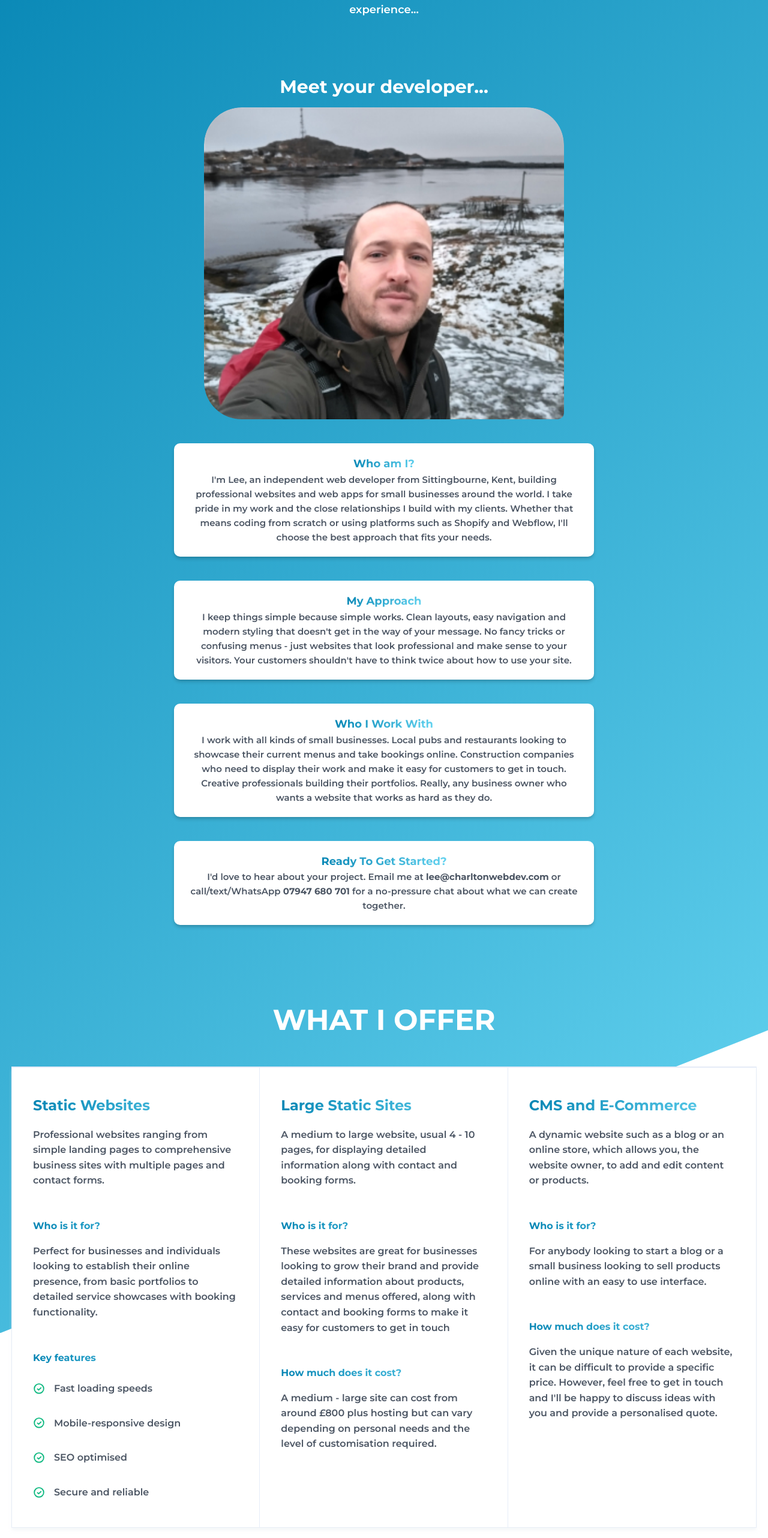
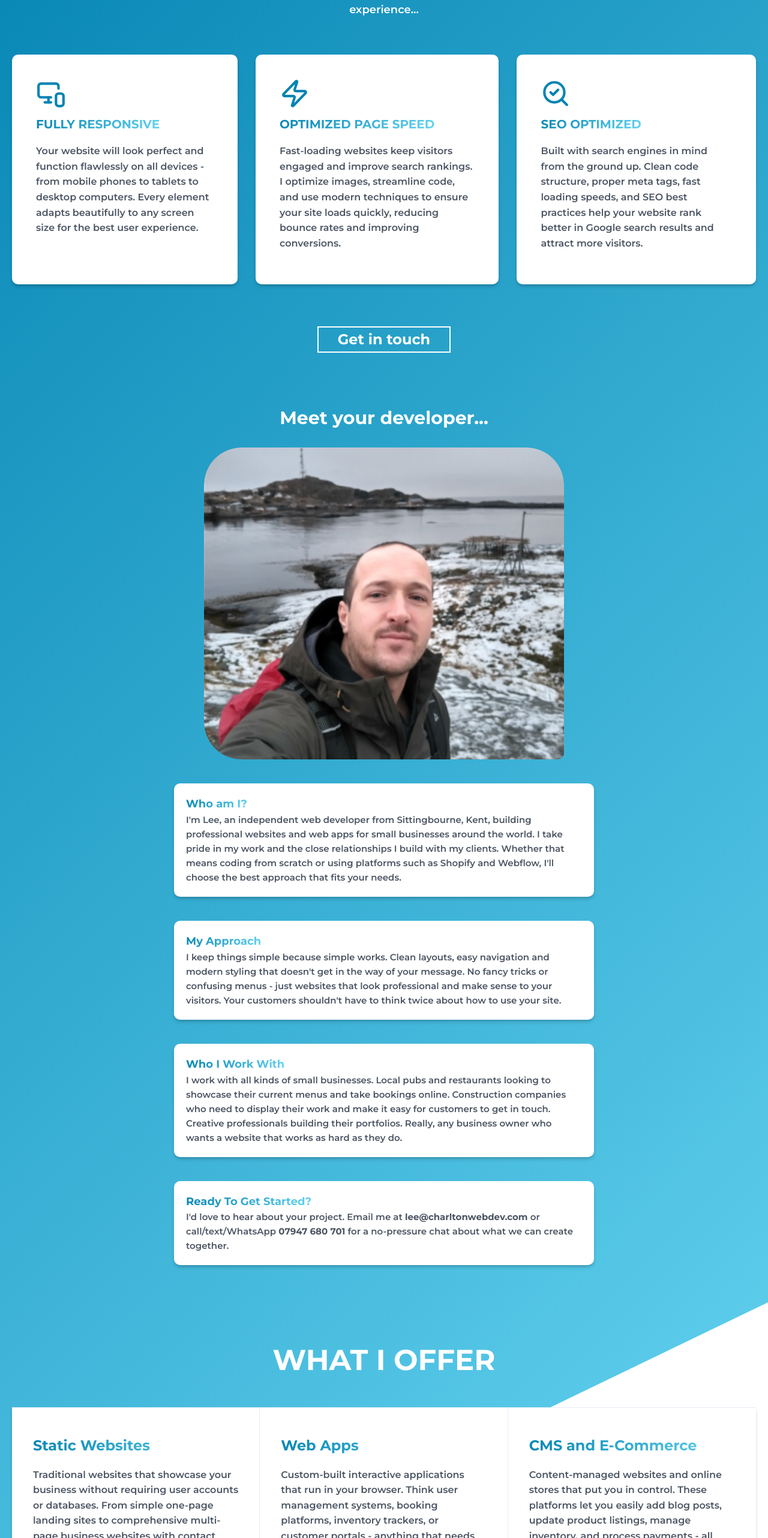
Before and after one commit to Charlton305/portfolio, a React (Vite) app: page / in a window 1280 px wide. Shown: the part 1102-3666 px from the top of the page at 60% size. Built offline with nearby package versions, Linux system fonts and the light colour scheme.

Commit message:
Added extra cards after subheading in about me. Lots of tweaks.

```diff
--- a/package.json
+++ b/package.json
@@ -12,6 +12,7 @@
   },
   "dependencies": {
     "@reduxjs/toolkit": "^1.9.7",
+    "lucide-react": "^0.525.0",
     "normalize.css": "^8.0.1",
     "react": "18.2.0",
     "react-dom": "^18.2.0",
--- a/src/assets/styles/components/_about-me.scss
+++ b/src/assets/styles/components/_about-me.scss
@@ -36,6 +36,79 @@
   max-width: 80rem;
   margin: auto;
   text-align: center;
+}
+
+.about-me__info-container {
+  display: flex;
+  justify-content: space-between;
+  width: 100%;
+  max-width: 1320px;
+  margin: 6rem auto 0;
+  gap: 3rem;
+}
+
+.about-me__info-box {
+  // border-top: .8rem solid $primary-color;
+  box-shadow: 0 4px 6px -1px rgba(0, 0, 0, 0.2),
+    0 2px 4px -1px rgba(0, 0, 0, 0.06);
+  border-radius: 1rem;
+  padding: 4rem;
+  background: white;
+  color: black;
+  transition: all 0.3s ease; // Smooth transition
+
+  // Hover effect - invert colors
+  &:hover {
+    background: linear-gradient(135deg, $primary-color 0%, $secondary-color 100%);
+    color: white;
+    box-shadow: 0 10px 25px rgba(0, 0, 0, 0.3);
+    transform:translateY(-5px);
+
+    h4 {
+      // color: white;
+      // Override the gradient text effect
+      background: white;
+      -webkit-text-fill-color: transparent;
+      -webkit-background-clip: text;
+      background-clip: text;
+    }
+
+    p {
+      color: white;
+    }
+
+    .about-me__icon {
+      color: white;
+    }
+  }
+
+  h4 {
+    margin: 0;
+    font-size: 2rem;
+    display: inline-block;
+
+    transition: all 0.3s ease; // Smooth transition
+    background: linear-gradient(
+      135deg,
+      $primary-color 0%,
+      $secondary-color 100%
+    );
+    -webkit-text-fill-color: transparent;
+    -webkit-background-clip: text;
+    background-clip: text;
+  }
+
+  p {
+    color: $secondary-text-color;
+    transition: all 0.3s ease; // Smooth color transition
+  }
+}
+
+.about-me__icon {
+  display: block;
+  color: $primary-color;
+  margin-bottom: 1rem;
+  transition: color 0.3s ease; // Smooth color transition
 }
 
 .about-me__content-container {
@@ -174,7 +247,7 @@
     max-width: 70rem;
     padding: 0;
     width: auto;
-    text-align: center;
+    // text-align: center;
   }
 }
 
@@ -222,7 +295,7 @@
 
   @media (max-width: 1280px) {
     max-width: 70rem;
-    text-align: center;
+    // text-align: center;
   }
 }
 
--- a/src/assets/styles/components/_button.scss
+++ b/src/assets/styles/components/_button.scss
@@ -59,9 +59,9 @@
   cursor: pointer;
   display: inline-block;
   font-weight: bold;
-  font-size: 2rem;
+  font-size: 2.4rem;
   line-height: 1;
-  margin-top: 2rem;
+  margin-top: 5rem;
   padding: 0.8rem $l-size;
   position: relative;
   text-decoration: none;
--- a/src/assets/styles/components/_services.scss
+++ b/src/assets/styles/components/_services.scss
@@ -27,13 +27,16 @@
   background-color: white;
   max-width: 1320px;
   margin: auto;
-  box-shadow: 0 5px 5px 0 rgba(233, 240, 243, 0.5), 0 0 0 1px #e6ecf8;
+  box-shadow: 0 4px 6px -1px rgba(0, 0, 0, 0.2),
+    0 2px 4px -1px rgba(0, 0, 0, 0.06);
   display: flex;
   flex-direction: column;
   align-items: center;
   justify-content: center;
 
-  @media (max-width: 1000px) {
+  @media (max-width: 1060px) {
+    border-radius: 1rem;
+    overflow: hidden;
     max-width: 70rem;
   }
 }
@@ -53,7 +56,7 @@
   border-top: 1px solid #e6ecf8;
   max-width: 100%;
 
-  @media (max-width: 1000px) {
+  @media (max-width: 1060px) {
     display: flex;
     flex-direction: column;
   }
@@ -64,8 +67,16 @@
   border-right: 1px solid #e6ecf8;
   padding: 20px 35px;
   max-width: 100%;
+  display: flex;
+  flex-direction: column;
+  justify-content: start;
 
-  @media (max-width: 1000px) {
+  // Target the middle div (2nd child)
+  > div:nth-child(2) {
+    flex-grow: 1;
+  }
+
+  @media (max-width: 1060px) {
     border-right: none;
     border-bottom: 1px solid #e6ecf8;
     padding-bottom: 5rem;
@@ -79,6 +90,10 @@
   p {
     max-width: 100%;
   }
+
+  h4 {
+    font-size: 1.8rem;
+  }
 }
 
 // .services__features-container {
@@ -89,6 +104,10 @@
 .tick-icon {
   margin-right: 1.5rem;
   flex-shrink: 0;
+  width: 20px;
+  height: 20px;
+  fill: #10b981;
+  color: #10b981;
 }
 
 .services__grid-item:last-child {
--- a/src/components/AboutMe.jsx
+++ b/src/components/AboutMe.jsx
@@ -1,6 +1,8 @@
 import { useEffect } from "react"
 import photo from "../assets/images/Photo-of-me-in-norway.jpg"
 import logo from "../assets/images/logo.svg"
+
+import { MonitorSmartphone, Zap, SearchCheck } from "lucide-react"
 
 const AboutMe = () => {
   useEffect(() => {
@@ -31,12 +33,53 @@ const AboutMe = () => {
       </h2>
       <p className="about-me__subheading">
         At Charlton Web Development, I build professional, attractive websites
-        that help your business grow. I handle all the technical
-        decisions whilst working closely with my clients, allowing as much or as
-        little input as needed to achieve a truly personal experience...
+        that help your business grow. I handle all the technical decisions
+        whilst working closely with my clients, allowing as much or as little
+        input as needed to achieve a truly personal experience...
       </p>
+
+      <div className="about-me__info-container">
+        <div className="about-me__info-box">
+          <MonitorSmartphone className="about-me__icon" size={50} />
+          <h4 className="">FULLY RESPONSIVE</h4>
+          <p>
+            Your website will look perfect and function flawlessly on all
+            devices - from mobile phones to tablets to desktop computers. Every
+            element adapts beautifully to any screen size for the best user
+            experience.
+          </p>
+        </div>
+        <div className="about-me__info-box">
+          <Zap className="about-me__icon" size={50} />
+          <h4 className="">OPTIMIZED PAGE SPEED</h4>
+          <p>
+            Fast-loading websites keep visitors engaged and improve search
+            rankings. I optimize images, streamline code, and use modern
+            techniques to ensure your site loads quickly, reducing bounce rates
+            and improving conversions.
+          </p>
+        </div>
+        <div className="about-me__info-box">
+          <SearchCheck className="about-me__icon" size={50} />
+          <h4 className="">SEO OPTIMIZED</h4>
+          <p>
+            Built with search engines in mind from the ground up. Clean code
+            structure, proper meta tags, fast loading speeds, and SEO best
+            practices help your website rank better in Google search results and
+            attract more visitors.
+          </p>
+        </div>
+      </div>
+
+      <div className="about-me__cta-container">
+        <a href="#contact" className="get-in-touch-button">
+          <span className="button-text">Get in touch</span>
+          <div className="white-background"></div>
+        </a>
+      </div>
+
       <div className="about-me__content-container">
-        <h3 className="meet-your-dev--mobile">Meet your developer...</h3>
+        <h2 className="meet-your-dev--mobile">Meet your developer...</h2>
         <div className="about-me__img-container">
           <img
             className="about-me__img"
@@ -54,7 +97,7 @@ const AboutMe = () => {
           </div>
         </div>
         <div className="about-me__text-container">
-          <h3 className="meet-your-dev--desktop">Meet your developer...</h3>
+          <h2 className="meet-your-dev--desktop">Meet your developer...</h2>
           <div className="about-me__card">
             <h4 className="about-me__section-title text-blue">Who am I?</h4>
             <p className="">
@@ -103,12 +146,6 @@ const AboutMe = () => {
           no-pressure chat about what we can create together.
         </p>
       </div>
-      {/* <div className="about-me__cta-container">
-        <a href="#contact" className="get-in-touch-button">
-          <span className="button-text">Get in touch</span>
-          <div className="white-background"></div>
-        </a>
-      </div> */}
     </div>
   )
 }
--- a/src/components/Services.jsx
+++ b/src/components/Services.jsx
@@ -5,7 +5,6 @@ const TickIcon = () => (
     fill="none"
     viewBox="0 0 16 16"
     className="tick-icon"
-    style={{ width: "20px", height: "20px", fill: "#10B981", color: "#10B981" }}
   >
     <path
       fill="currentColor"
@@ -32,7 +31,7 @@ const Services = () => {
       "Real-time updates",
       "User authentication",
       "Database integration",
-      "Scalable architecture",
+      "API intergrations",
     ],
     cms: [
       "Easy content management",
@@ -49,21 +48,30 @@ const Services = () => {
         <div className="services__container">
           <div className="services__grid">
             <div className="services__grid-item">
+              <div className="services__grid-paragraph">
                 <h3 className="text-blue">Static Websites</h3>
                 <p>
-                Professional websites ranging from simple landing pages to
-                comprehensive business sites with multiple pages and contact
-                forms.
+                  Traditional websites that showcase your business without
+                  requiring user accounts or databases. From simple one-page
+                  landing sites to comprehensive multi-page business websites
+                  with contact forms, galleries, and service information.
                 </p>
+              </div>
+              <div className="services__grid-paragraph">
                 <h4 className="services__sub-heading text-blue">
                   Who is it for?
                 </h4>
                 <p>
-                Perfect for businesses and individuals looking to establish
-                their online presence, from basic portfolios to detailed service
-                showcases with booking functionality.
+                  Ideal for businesses, freelancers, and organizations who need
+                  an effective online presence to display their work, services,
+                  or products. Perfect when you need to inform visitors and
+                  generate leads without complex interactive features.
                 </p>
-              <h4 className="services__sub-heading text-blue">Key features</h4>
+              </div>
+              <div className="services__grid-paragraph">
+                <h4 className="services__sub-heading text-blue">
+                  Key features
+                </h4>
                 <ul>
                   {features.static.map((feature, index) => (
                     <li key={index}>
@@ -73,53 +81,76 @@ const Services = () => {
                   ))}
                 </ul>
               </div>
+            </div>
             <div className="services__grid-item">
-              <h3 className="text-blue">Large Static Sites</h3>
+              <div className="services__grid-paragraph">
+                <h3 className="text-blue">Web Apps</h3>
                 <p>
-                A medium to large website, usual 4 - 10 pages, for displaying
-                detailed information along with contact and booking forms.
+                  Custom-built interactive applications that run in your
+                  browser. Think user management systems, booking platforms,
+                  inventory trackers, or customer portals - anything that needs
+                  user accounts, data storage, and real-time functionality.
                 </p>
+              </div>
+              <div className="services__grid-paragraph">
                 <h4 className="services__sub-heading text-blue">
                   Who is it for?
                 </h4>
                 <p>
-                These websites are great for businesses looking to grow their
-                brand and provide detailed information about products, services
-                and menus offered, along with contact and booking forms to make
-                it easy for customers to get in touch
-              </p>
-              <h4 className="services__sub-heading text-blue">
-                How much does it cost?
-              </h4>
-              <p>
-                A medium - large site can cost from around £800 plus hosting but
-                can vary depending on personal needs and the level of
-                customisation required.
+                  Perfect for businesses that need more than a website - those
+                  requiring user login systems, data management, workflow
+                  automation, or custom tools that don't exist off-the-shelf.
                 </p>
               </div>
+              <div className="services__grid-paragraph">
+                <h4 className="services__sub-heading text-blue">
+                  Key features
+                </h4>
+                <ul>
+                  {features.webApps.map((feature, index) => (
+                    <li key={index}>
+                      <TickIcon />
+                      <p>{feature}</p>
+                    </li>
+                  ))}
+                </ul>
+              </div>
+            </div>
             <div className="services__grid-item">
+              <div className="services__grid-paragraph">
                 <h3 className="text-blue">CMS and E-Commerce</h3>
                 <p>
-                A dynamic website such as a blog or an online store, which
-                allows you, the website owner, to add and edit content or
-                products.
+                  Content-managed websites and online stores that put you in
+                  control. These platforms let you easily add blog posts, update
+                  product listings, manage inventory, and process payments - all
+                  through user-friendly admin panels without needing technical
+                  knowledge.
                 </p>
+              </div>
+              <div className="services__grid-paragraph">
                 <h4 className="services__sub-heading text-blue">
                   Who is it for?
                 </h4>
                 <p>
-                For anybody looking to start a blog or a small business looking
-                to sell products online with an easy to use interface.
+                  Great for bloggers who want to publish regularly, retailers
+                  ready to sell online, or any business needing to frequently
+                  update their content. Ideal when you need the flexibility to
+                  manage your site independently.
                 </p>
+              </div>
+              <div className="services__grid-paragraph">
                 <h4 className="services__sub-heading text-blue">
-                How much does it cost?
+                  Key features
                 </h4>
-              <p>
-                Given the unique nature of each website, it can be difficult to
-                provide a specific price. However, feel free to get in touch and
-                I'll be happy to discuss ideas with you and provide a
-                personalised quote.
-              </p>
+                <ul>
+                  {features.cms.map((feature, index) => (
+                    <li key={index}>
+                      <TickIcon />
+                      <p>{feature}</p>
+                    </li>
+                  ))}
+                </ul>
+              </div>
             </div>
           </div>
         </div>
```
Also changed, not shown: 1 other file (tests, documents, lock files or other folders). Lines whose indentation alone changed are shown as unchanged.
